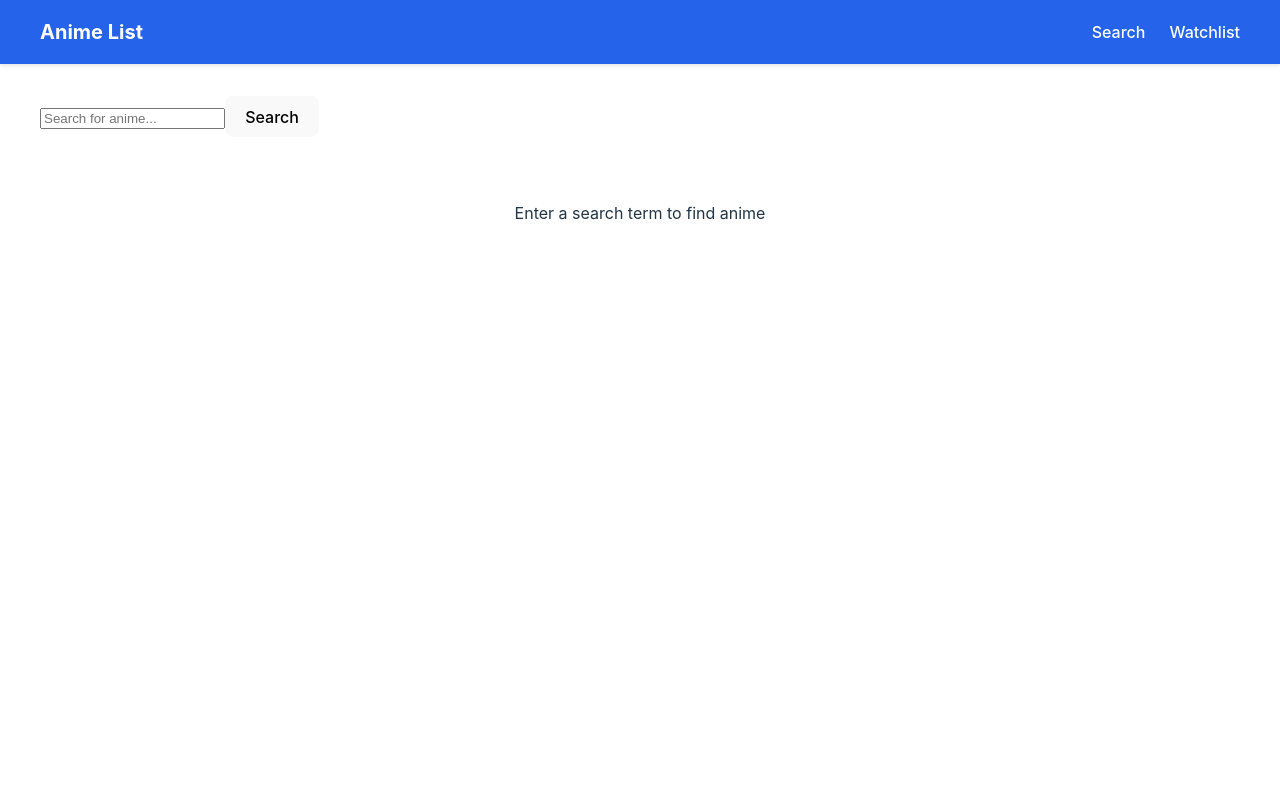
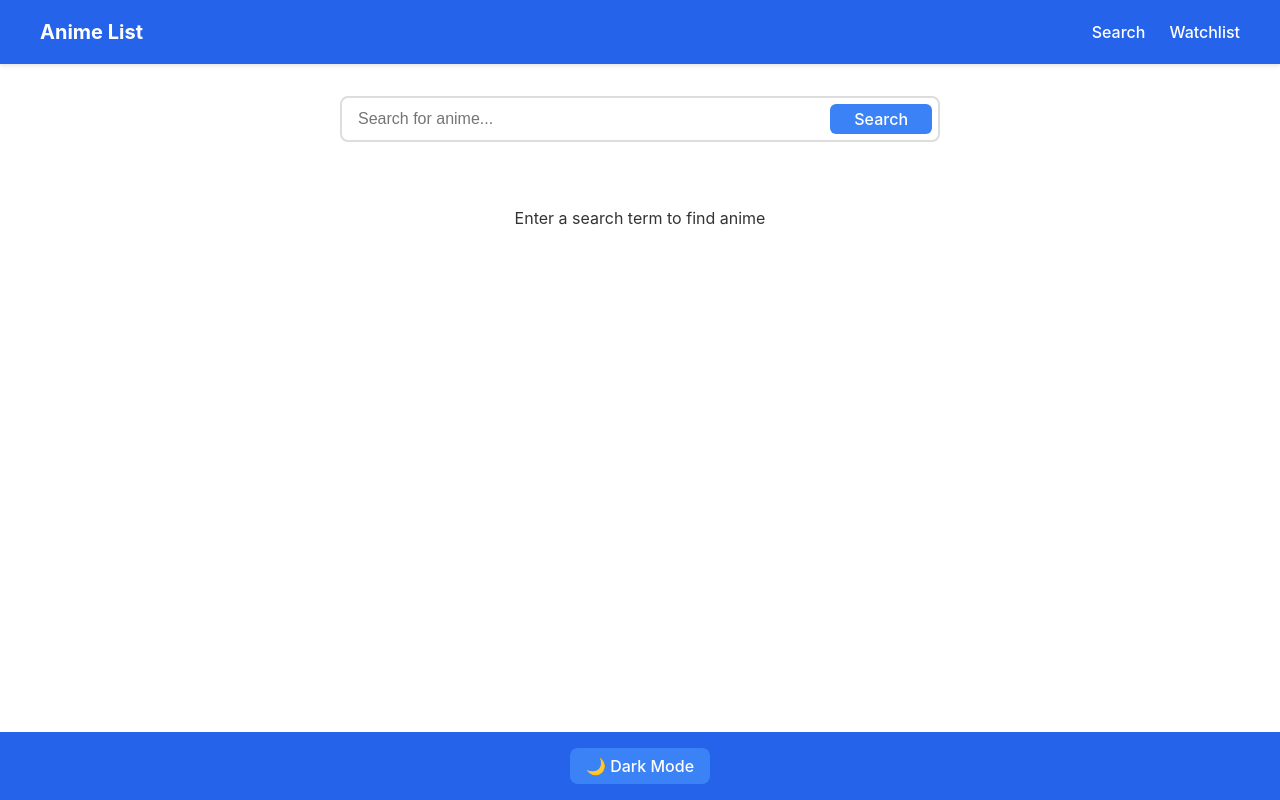
Before and after one commit to kenzychew/anime-list, a React (Vite) app: page /search in a window 1280 px wide. Built offline with nearby package versions, Linux system fonts and the light colour scheme.

Commit message:
feat: fixed search bar

```diff
--- /dev/null
+++ b/src/components/Layout/Footer.jsx
@@ -0,0 +1,34 @@
+import { useState, useEffect } from 'react';
+import '../../styles/Footer.css';
+
+const Footer = () => {
+  const [darkMode, setDarkMode] = useState(false);
+
+  useEffect(() => {
+    // Check if user has a theme preference saved
+    const savedTheme = localStorage.getItem('theme');
+    setDarkMode(savedTheme === 'dark');
+
+    // Apply the theme
+    document.documentElement.classList.toggle('dark-mode', savedTheme === 'dark');
+  }, []);
+
+  const toggleTheme = () => {
+    const newTheme = !darkMode;
+    setDarkMode(newTheme);
+    localStorage.setItem('theme', newTheme ? 'dark' : 'light');
+    document.documentElement.classList.toggle('dark-mode', newTheme);
+  };
+
+  return (
+    <footer className="footer">
+      <div className="footer-content">
+        <button onClick={toggleTheme} className="theme-toggle">
+          {darkMode ? '☀️ Light Mode' : '🌙 Dark Mode'}
+        </button>
+      </div>
+    </footer>
+  );
+};
+
+export default Footer;
--- a/src/components/Layout/Layout.jsx
+++ b/src/components/Layout/Layout.jsx
@@ -1,5 +1,7 @@
 import Navbar from './Navbar';
+import Footer from './Footer';
 import '../../styles/Layout.css';
+import '../../styles/theme.css';
 
 const Layout = ({ children }) => {
   return (
@@ -8,6 +10,7 @@ const Layout = ({ children }) => {
       <main className="layout-main">
         {children}
       </main>
+      <Footer />
     </div>
   );
 };
--- a/src/components/Layout/SearchBar.jsx
+++ b/src/components/Layout/SearchBar.jsx
@@ -1,5 +1,6 @@
 import { useState } from 'react';
 import { useNavigate } from 'react-router-dom';
+import '../../styles/SearchBar.css';
 
 const SearchBar = () => {
   const [searchQuery, setSearchQuery] = useState('');
@@ -13,18 +14,18 @@ const SearchBar = () => {
   };
 
   return (
-    <form onSubmit={handleSubmit} className="w-full max-w-xl mx-auto">
-      <div className="relative flex items-center">
+    <form onSubmit={handleSubmit} className="search-form">
+      <div className="search-container">
         <input
           type="text"
           value={searchQuery}
           onChange={(e) => setSearchQuery(e.target.value)}
           placeholder="Search for anime..."
-          className="w-full px-4 py-2 rounded-lg border border-gray-300 focus:outline-none focus:border-blue-500"
+          className="search-input"
         />
         <button
           type="submit"
-          className="absolute right-2 px-4 py-1 bg-blue-500 text-white rounded-md hover:bg-blue-600"
+          className="search-button"
         >
           Search
         </button>
--- /dev/null
+++ b/src/styles/Footer.css
@@ -0,0 +1,28 @@
+.footer {
+  background-color: var(--bg-secondary);
+  color: var(--text-primary);
+  padding: 1rem 0;
+  margin-top: auto;
+}
+
+.footer-content {
+  max-width: 1200px;
+  margin: 0 auto;
+  padding: 0 1rem;
+  display: flex;
+  justify-content: center;
+}
+
+.theme-toggle {
+  background-color: var(--bg-accent);
+  color: var(--text-primary);
+  padding: 0.5rem 1rem;
+  border: none;
+  border-radius: 0.5rem;
+  cursor: pointer;
+  transition: background-color 0.3s ease;
+}
+
+.theme-toggle:hover {
+  background-color: var(--bg-accent-hover);
+}
--- a/src/styles/Layout.css
+++ b/src/styles/Layout.css
@@ -1,6 +1,6 @@
 .layout {
   min-height: 100vh;
-  min-width: 100vw;
+  min-width: 100dvw;
   display: flex;
   flex-direction: column;
 }
--- a/src/styles/Navbar.css
+++ b/src/styles/Navbar.css
@@ -1,6 +1,6 @@
 .navbar {
-  background-color: #2563eb;
-  color: white;
+  background-color: var(--bg-secondary);
+  color: var(--text-primary);
   box-shadow: 0 2px 4px rgba(0, 0, 0, 0.1);
 }
 
@@ -20,7 +20,7 @@
 .navbar-brand {
   font-size: 1.25rem;
   font-weight: bold;
-  color: white;
+  color: var(--text-primary);
   text-decoration: none;
   transition: color 0.3s ease;
 }
@@ -36,7 +36,7 @@
 }
 
 .navbar-link {
-  color: white;
+  color: var(--text-primary);
   text-decoration: none;
   transition: color 0.3s ease;
 }
--- /dev/null
+++ b/src/styles/SearchBar.css
@@ -0,0 +1,52 @@
+.search-form {
+  width: 100%;
+  max-width: 600px;
+  margin: 0 auto;
+}
+
+.search-container {
+  position: relative;
+  display: flex;
+  align-items: center;
+  gap: 0.5rem;
+}
+
+.search-input {
+  width: 100%;
+  padding: 0.75rem 1rem;
+  padding-right: 7rem; /* Make room for the button */
+  font-size: 1rem;
+  border: 2px solid var(--card-border);
+  border-radius: 0.5rem;
+  background-color: var(--card-bg);
+  color: var(--card-text);
+  transition: border-color 0.3s ease;
+}
+
+.search-input:focus {
+  outline: none;
+  border-color: var(--bg-accent);
+}
+
+.search-button {
+  position: absolute;
+  right: 0.5rem;
+  padding: 0.75rem 1.5rem;
+  font-size: 1rem;
+  background-color: var(--bg-accent);
+  color: var(--text-primary);
+  border: none;
+  border-radius: 0.375rem;
+  cursor: pointer;
+  transition: background-color 0.3s ease;
+  height: calc(100% - 1rem); /* Match input height with some padding */
+  margin: 0.5rem 0;
+  display: flex;
+  align-items: center;
+  justify-content: center;
+  min-width: 6rem; /* Ensure consistent button width */
+}
+
+.search-button:hover {
+  background-color: var(--bg-accent-hover);
+}
--- a/src/styles/SearchResults.css
+++ b/src/styles/SearchResults.css
@@ -21,10 +21,13 @@
 }
 
 .anime-card {
-  border: 1px solid #ddd;
+  background-color: var(--card-bg);
+  border: 1px solid var(--card-border);
   border-radius: 8px;
   padding: 1rem;
   transition: box-shadow 0.3s ease;
+  display: flex;
+  flex-direction: column;
 }
 
 .anime-card:hover {
@@ -41,7 +44,7 @@
 .anime-title {
   display: block;
   margin: 0.5rem 0;
-  color: #333;
+  color: var(--card-text);
   text-decoration: none;
 }
 
@@ -50,7 +53,7 @@
 }
 
 .anime-info {
-  color: #666;
+  color: var(--card-text-secondary);
   font-size: 0.9rem;
   margin-bottom: 0.5rem;
 }
@@ -64,6 +67,7 @@
   border-radius: 4px;
   cursor: pointer;
   transition: background-color 0.3s ease;
+  margin-top: auto;
 }
 
 .watchlist-button:hover {
--- /dev/null
+++ b/src/styles/theme.css
@@ -0,0 +1,29 @@
+:root {
+  --bg-primary: #ffffff;
+  --bg-secondary: #2563eb;
+  --bg-accent: #3b82f6;
+  --bg-accent-hover: #2563eb;
+  --text-primary: #ffffff;
+  --card-bg: #ffffff;
+  --card-border: #ddd;
+  --card-text: #333;
+  --card-text-secondary: #666;
+}
+
+:root.dark-mode {
+  --bg-primary: #1a1a1a;
+  --bg-secondary: #2d3748;
+  --bg-accent: #4a5568;
+  --bg-accent-hover: #2d3748;
+  --text-primary: #ffffff;
+  --card-bg: #2d3748;
+  --card-border: #4a5568;
+  --card-text: #ffffff;
+  --card-text-secondary: #cbd5e0;
+}
+
+body {
+  background-color: var(--bg-primary);
+  color: var(--card-text);
+  transition: background-color 0.3s ease, color 0.3s ease;
+}
```
